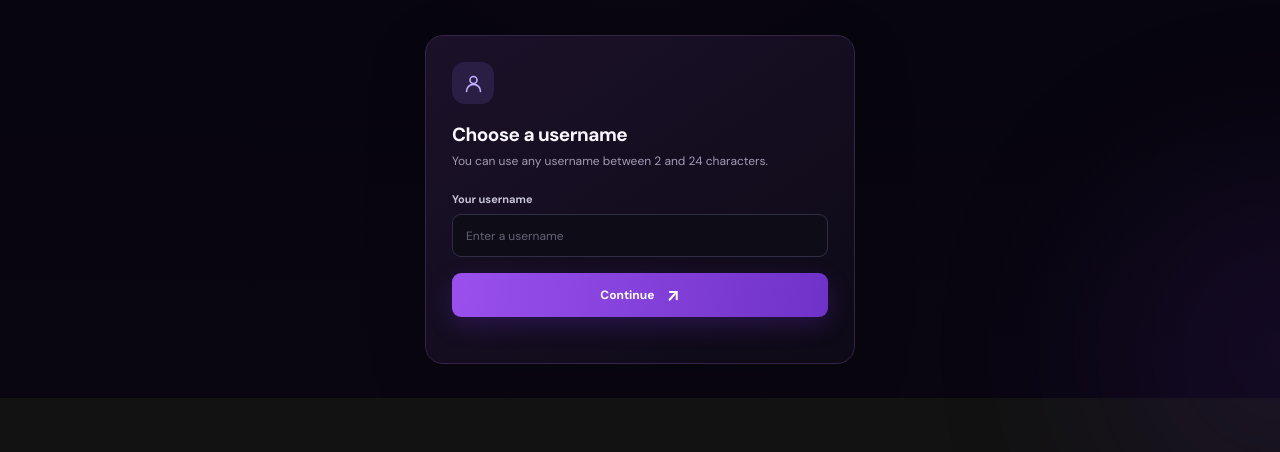
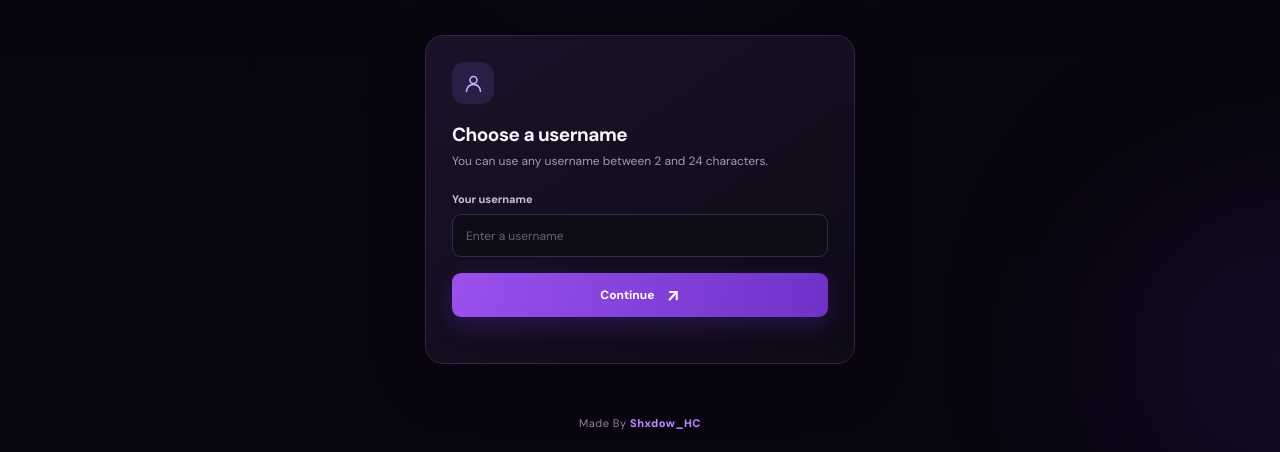
Before and after one commit to shxdow-hc/Voicechat, a plain HTML site: page index.html in a window 1280 px wide. Shown: the part 426-878 px from the top of the page. Before the commit the page ends 824 px from the top, so only its background shows below. Drawn offline with Linux system fonts and the light colour scheme; a script that the page names is missing.

Commit message:
Add Shxdow_HC creator credit to HCunion site

```diff
--- a/index.html
+++ b/index.html
@@ -114,6 +114,7 @@ body{background:radial-gradient(ellipse at 50% -18%,rgba(105,48,177,.24),transpa
       </section>
     </section>
   </main>
+  <footer class="site-credit" style="position:relative;z-index:1;text-align:center;padding:18px 12px 22px;color:#8f849f;font-size:11px;letter-spacing:.5px;">Made By <strong style="color:#bd8aff;font-weight:800;">Shxdow_HC</strong></footer>
 
   <dialog id="settings-dialog" class="modal"><form method="dialog"><button class="modal-close" aria-label="Close">×</button><div class="modal-kicker">PREFERENCES</div><h2>Audio settings</h2><p>Choose which microphone your browser should use.</p><label for="audio-input">Microphone</label><select id="audio-input"><option value="">Default microphone</option></select><button class="primary-button modal-save" value="close">Done</button></form></dialog>
   <dialog id="manage-dialog" class="modal"><form method="dialog"><button class="modal-close" aria-label="Close">×</button><div class="modal-kicker">ROOM MANAGEMENT</div><h2>Room settings</h2><p>Owner controls for this room.</p><div class="manage-actions"><button id="close-room-button" class="danger-button" type="button">Close room for everyone</button></div><p class="fine-print">Only the room owner can close the room.</p><button class="secondary-button modal-save" value="close">Done</button></form></dialog>
```
